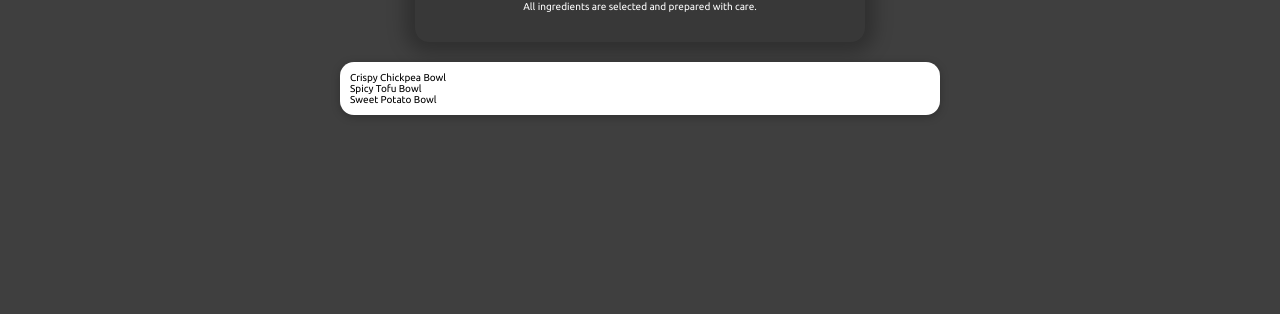
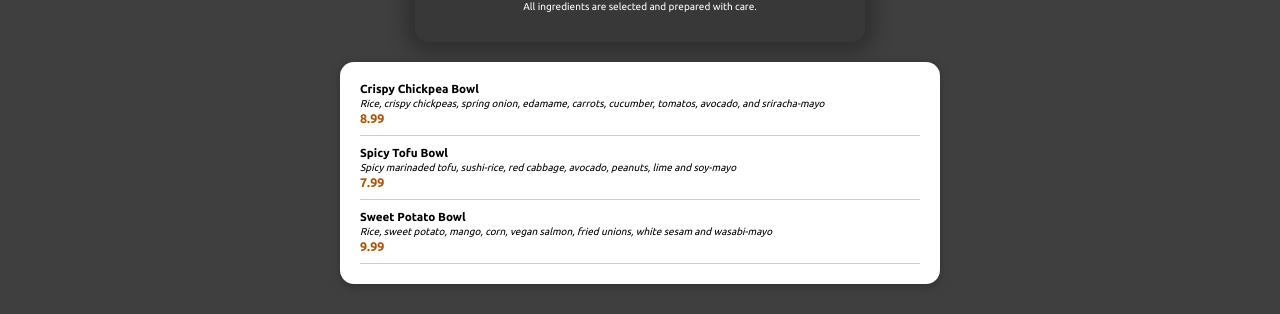
Before and after one commit to Daisys89/Food-Order-App, a React (Create React App) app: page / in a window 1280 px wide. Shown: the part 366-680 px from the top of the page. Built offline with nearby package versions, Linux system fonts and the light colour scheme.

Commit message:
Added separate meal items

```diff
--- a/src/components/Meals/AvailableMeals.js
+++ b/src/components/Meals/AvailableMeals.js
@@ -1,4 +1,5 @@
 import Card from '../UI/Card';
+import MealItem from './MealItem/MealItem';
 import classes from './AvailableMeals.module.css';
 
 const DUMMY_MEALS = [
@@ -26,7 +27,14 @@
 ];
 
 const AvailableMeals = () => {
-  const mealsList = DUMMY_MEALS.map((meal) => <li>{meal.name}</li>);
+  const mealsList = DUMMY_MEALS.map((meal) => (
+    <MealItem
+      key={meal.id}
+      name={meal.name}
+      description={meal.description}
+      price={meal.price}
+    />
+  ));
   return (
     <section className={classes.meals}>
       <Card>
--- /dev/null
+++ b/src/components/Meals/MealItem/MealItem.js
@@ -0,0 +1,18 @@
+import classes from './MealItem.module.css';
+
+const MealItem = (props) => {
+  const price = `${props.price}`;
+
+  return (
+    <li className={classes.meal}>
+      <div>
+        <h3>{props.name}</h3>
+        <div className={classes.description}>{props.description}</div>
+        <div className={classes.price}>{price}</div>
+      </div>
+      <div></div>
+    </li>
+  );
+};
+
+export default MealItem;
--- /dev/null
+++ b/src/components/Meals/MealItem/MealItem.module.css
@@ -0,0 +1,22 @@
+.meal {
+  display: flex;
+  justify-content: space-between;
+  margin: 1rem;
+  padding-bottom: 1rem;
+  border-bottom: 1px solid #ccc;
+}
+
+.meal h3 {
+  margin: 0 0 0.25rem 0;
+}
+
+.description {
+  font-style: italic;
+}
+
+.price {
+  margin-top: 0.25rem;
+  font-weight: bold;
+  color: #ad5502;
+  font-size: 1.25rem;
+}
```
Also changed, not shown: src/components/Meals/MealItem/MealItemForm.js (added).
